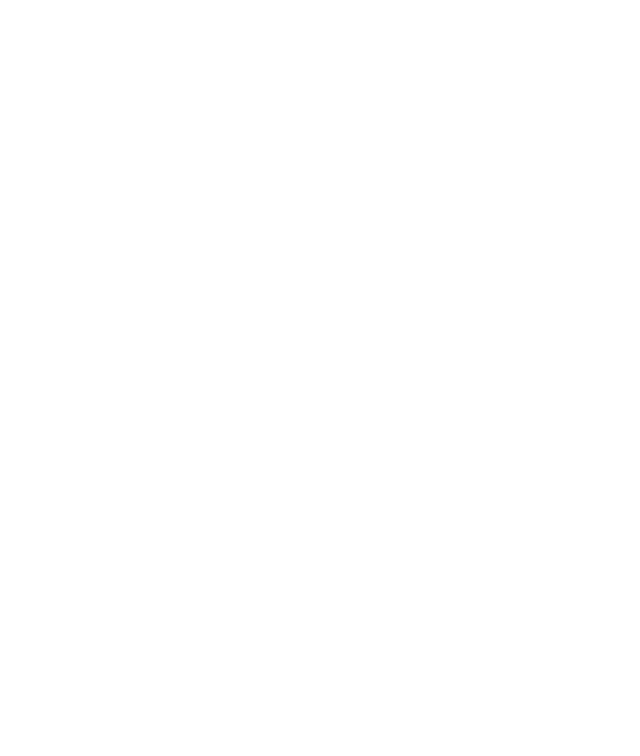
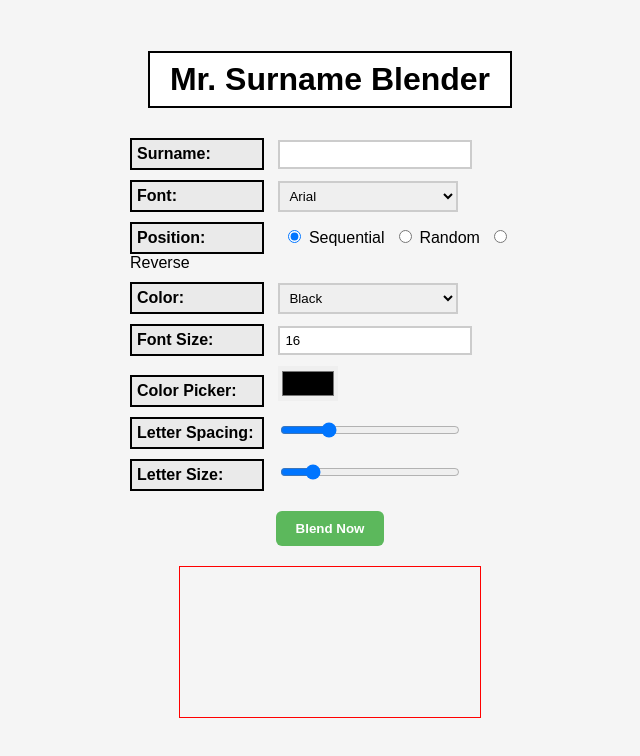
Before and after one commit to Mthix08/225010826_DSW02A1_Lab5, a plain HTML site: page Question2/index.html in a window 1280 px wide. Shown: the whole page, without its empty margins (310-950 px from the left). Drawn offline with Linux system fonts and the light colour scheme.

Commit message:
question 2

```diff
--- a/Question2/index.html
+++ b/Question2/index.html
@@ -1,14 +1,72 @@
-<!DOCTYPE html>
+<!doctype html>
 <html lang="en">
-<head>
-    <meta charset="UTF-8">
-    <meta name="viewport" content="width=device-width, initial-scale=1.0">
+  <head>
+    <meta charset="UTF-8" />
+    <meta name="viewport" content="width=device-width, initial-scale=1.0" />
     <title>Document</title>
-    <link rel="stylesheet" href="style.css">
-</head>
-<body>
+    <link rel="stylesheet" href="style.css" />
+  </head>
+  <body>
+    <h1>Mr. Surname Blender</h1>
 
+    <div>
+      <span>Surname:</span>
+      <input id="surname" type="text" size="20" />
+    </div>
+
+    <div>
+      <span>Font:</span>
+      <select id="font">
+        <option>Arial</option>
+        <option>Comic Sans MS</option>
+        <option>Times New Roman</option>
+        <option>Verdana</option>
+      </select>
+    </div>
+
+    <div>
+      <span>Position:</span>
+      <input name="pos" type="radio" value="seq" checked /> Sequential
+      <input name="pos" type="radio" value="rand" /> Random
+      <input name="pos" type="radio" value="rev" /> Reverse
+    </div>
+
+    <div>
+      <span>Color:</span>
+      <select id="color">
+        <option value="black">Black</option>
+        <option value="red">Red</option>
+        <option value="blue">Blue</option>
+        <option value="green">Green</option>
+      </select>
+    </div>
+
+    <div>
+      <span>Font Size:</span>
+      <input id="size" type="number" value="16" placeholder="font size" />
+    </div>
+
+    <div>
+      <span>Color Picker:</span>
+      <input type="color" id="colorPicker" />
+    </div>
+
+    <div>
+      <span>Letter Spacing:</span>
+      <input type="range" id="spacing" min="0" max="20" value="5" />
+    </div>
+
+    <div>
+      <span>Letter Size:</span>
+      <input type="range" id="letterSize" min="10" max="50" value="16" />
+    </div>
+
+    <button id="blend-btn">Blend Now</button>
+
+    <div
+      id="output" class="output"
+    ></div>
 
     <script src="main.js"></script>
-</body>
+  </body>
 </html>
--- a/Question2/main.js
+++ b/Question2/main.js
@@ -0,0 +1,58 @@
+document.addEventListener("DOMContentLoaded", function () {
+  const blendBtn = document.getElementById("blend-btn");
+  const surnameInput = document.getElementById("surname");
+  const fontSelect = document.getElementById("font");
+  const colorSelect = document.getElementById("color");
+  const colorPicker = document.getElementById("colorPicker");
+  const sizeInput = document.getElementById("size");
+  const spacingInput = document.getElementById("spacing");
+  const letterSizeInput = document.getElementById("letterSize");
+  const outputDiv = document.getElementById("output");
+
+  blendBtn.addEventListener("click", function () {
+    // here weclear previous output
+    outputDiv.innerHTML = "";
+
+    const surname = surnameInput.value.trim();
+    const font = fontSelect.value;
+    const selectedColor =
+      colorPicker.value !== "#000000" ? colorPicker.value : colorSelect.value;
+    const fontSize = letterSizeInput.value || sizeInput.value || 16;
+    const letterSpacing = spacingInput.value + "px";
+    const position = document.querySelector('input[name="pos"]:checked').value;
+
+    if (surname === "") {
+      alert("Please enter a surname!");
+      return;
+    }
+
+    // here we split surname into characters
+    const chars = surname.split("");
+
+    chars.forEach((char, index) => {
+      const span = document.createElement("span");
+      span.textContent = char;
+
+      // here we apply styles to the surname characters
+      span.style.fontFamily = font;
+      span.style.color = selectedColor;
+      span.style.fontSize = fontSize + "px";
+      span.style.letterSpacing = letterSpacing;
+      span.style.position = "absolute";
+
+      // here we position the characters based on the selected option
+      if (position === "seq") {
+        span.style.left = 15 * (index + 1) + "px";
+        span.style.top = 15 * (index + 1) + "px";
+      } else if (position === "rev") {
+        span.style.left = 15 * (chars.length - index) + "px";
+        span.style.top = 15 * (chars.length - index) + "px";
+      } else if (position === "rand") {
+        span.style.left = Math.floor(Math.random() * 280) + "px";
+        span.style.top = Math.floor(Math.random() * 130) + "px";
+      }
+
+      outputDiv.appendChild(span);
+    });
+  });
+});
--- a/Question2/style.css
+++ b/Question2/style.css
@@ -0,0 +1,83 @@
+body {
+  font-family: Arial, sans-serif;
+  background: #f5f5f5;
+  text-align: center;
+  margin-top: 30px;
+}
+
+/* Title */
+h1 {
+  display: inline-block;
+  border: 2px solid black;
+  padding: 8px 20px;
+  margin-bottom: 20px;
+  background: white;
+}
+
+/* Form container */
+div {
+  margin: 10px auto;
+  width: 400px;
+  text-align: left;
+}
+
+/* Labels */
+span {
+  display: inline-block;
+  width: 120px;
+  font-weight: bold;
+  border: 2px solid black;
+  padding: 5px;
+  margin-right: 10px;
+  background: #eaeaea;
+}
+
+/* Inputs & selects */
+input[type="text"],
+input[type="number"],
+select {
+  padding: 5px;
+  border: 2px solid #ccc;
+  width: 180px;
+}
+
+/* Radio buttons line */
+input[type="radio"] {
+  margin-left: 10px;
+}
+
+/* Range sliders */
+input[type="range"] {
+  width: 180px;
+}
+
+/* Color picker */
+input[type="color"] {
+  height: 35px;
+  width: 60px;
+  border: none;
+}
+
+/* Button */
+#blend-btn {
+  display: block;
+  margin: 20px auto;
+  padding: 10px 20px;
+  background: #5cb85c;
+  color: white;
+  border: none;
+  border-radius: 6px;
+  font-weight: bold;
+  cursor: pointer;
+}
+
+#blend-btn:hover {
+  background: #4cae4c;
+}
+
+.output{
+    position: relative;
+    width: 300px;
+    height: 150px;
+    border: 1px solid #ff0000;
+}
```
